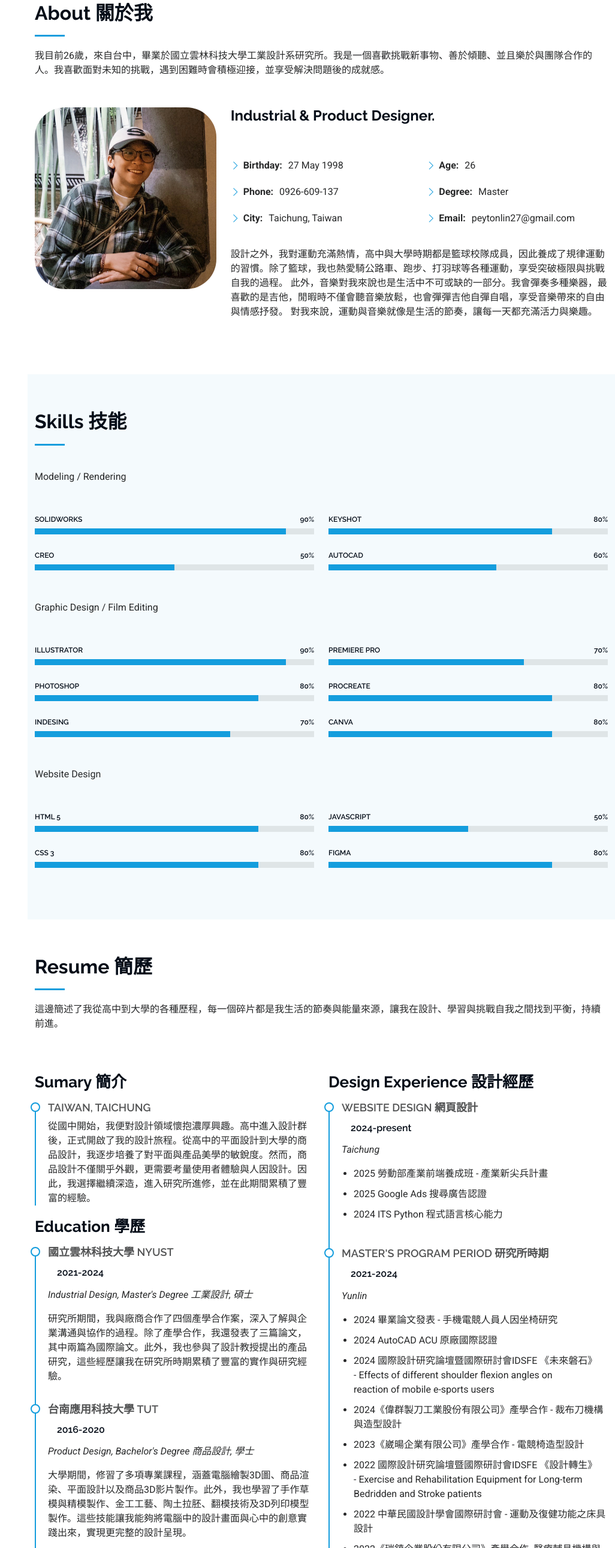
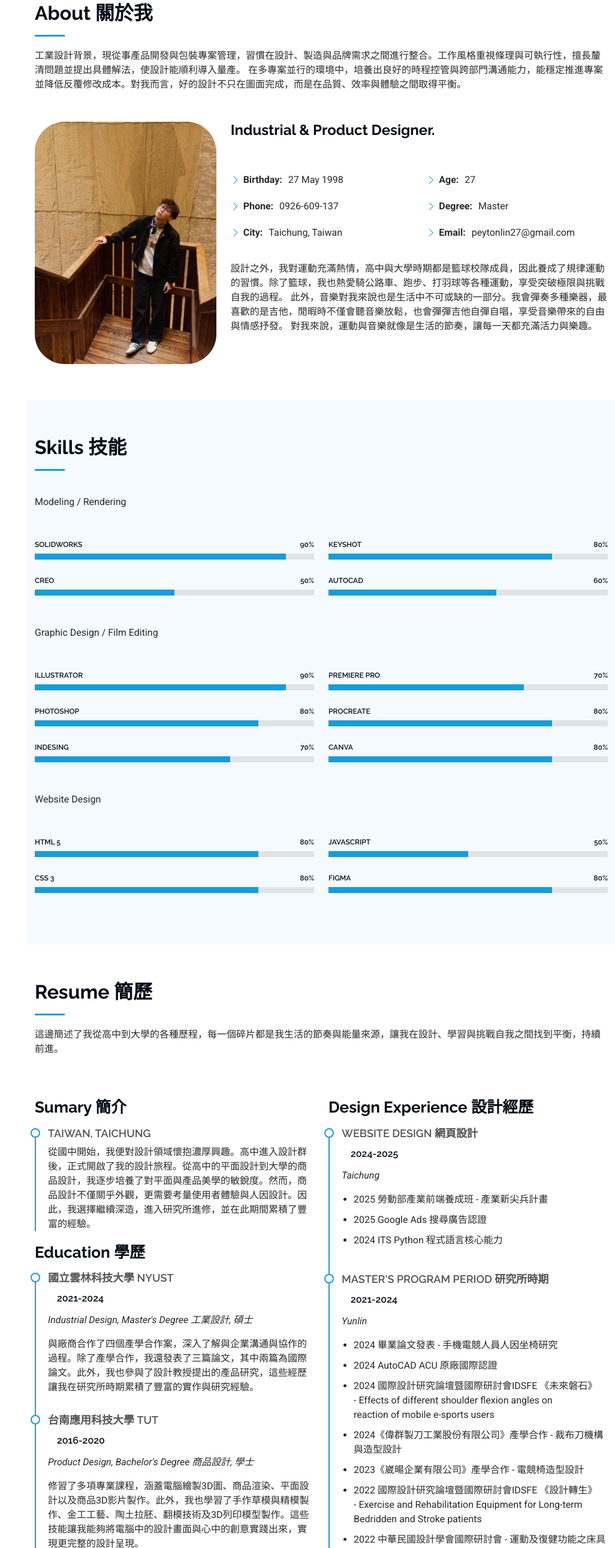
Before and after one commit to peytonlin/peytonlin.github.io, a website: page index.html in a window 1280 px wide. Shown: the part 857-3438 px from the top of the page at 60% size, without its empty margins (254-1280 px from the left). Drawn offline with Linux system fonts and the light colour scheme.

Commit message:
Merge remote-tracking branch 'origin/master'

```diff
--- a/index.html
+++ b/index.html
@@ -57,7 +57,7 @@
     <div class="social-links text-center">
       <a href="https://www.facebook.com/share/1EejyeZ9g3/?mibextid=wwXIfr" class="facebook"><i class="bi bi-facebook"></i></a>
       <a href="https://www.instagram.com/peyton__design?igsh=bmM2bDRmaGp4ejBl&utm_source=qr" class="instagram"><i class="bi bi-instagram"></i></a>
-      <a href="#" class="linkedin"><i class="bi bi-linkedin"></i></a>
+      <a href="https://www.linkedin.com/in/%E7%8F%AE%E9%B4%BB-%E6%9E%97-882015356?utm_source=share&utm_campaign=share_via&utm_content=profile&utm_medium=ios_app" class="linkedin"><i class="bi bi-linkedin"></i></a>
     </div>
 
     <nav id="navmenu" class="navmenu">
@@ -110,14 +110,15 @@
       <!-- Section Title -->
       <div class="container section-title" data-aos="fade-up">
         <h2>About 關於我</h2>
-        <p>我目前26歲，來自台中，畢業於國立雲林科技大學工業設計系研究所。我是一個喜歡挑戰新事物、善於傾聽、並且樂於與團隊合作的人。我喜歡面對未知的挑戰，遇到困難時會積極迎接，並享受解決問題後的成就感。</p>
+        <p>工業設計背景，現從事產品開發與包裝專案管理，習慣在設計、製造與品牌需求之間進行整合。工作風格重視條理與可執行性，擅長釐清問題並提出具體解法，使設計能順利導入量產。
+          在多專案並行的環境中，培養出良好的時程控管與跨部門溝通能力，能穩定推進專案並降低反覆修改成本。對我而言，好的設計不只在圖面完成，而是在品質、效率與體驗之間取得平衡。</p>
       </div><!-- End Section Title -->
 
       <div class="container" data-aos="fade-up" data-aos-delay="100">
 
         <div class="row gy-4 justify-content-center">
           <div class="col-lg-4">
-            <img src="assets/img/2.png" style="border-radius:50px" class="img-fluid" alt="林珮鴻">
+            <img src="assets/img/4.jpg" style="border-radius:50px" class="img-fluid" alt="林珮鴻">
           </div>
           <div class="col-lg-8 content">
             <h2>  Industrial &amp; Product Designer.</h2>
@@ -134,7 +135,7 @@
               </div>
               <div class="col-lg-6">
                 <ul>
-                  <li><i class="bi bi-chevron-right"></i> <strong>Age:</strong> <span>26</span></li>
+                  <li><i class="bi bi-chevron-right"></i> <strong>Age:</strong> <span>27</span></li>
                   <li><i class="bi bi-chevron-right"></i> <strong>Degree:</strong> <span>Master</span></li>
                   <li><i class="bi bi-chevron-right"></i> <strong>Email:</strong> <span>peytonlin27@gmail.com</span></li>
                 </ul>
@@ -348,27 +349,28 @@
               <h4>國立雲林科技大學 NYUST</h4>
               <h5>2021-2024</h5>
               <p><em>Industrial Design, Master's Degree  工業設計, 碩士</em></p>
-              <p>研究所期間，我與廠商合作了四個產學合作案，深入了解與企業溝通與協作的過程。除了產學合作，我還發表了三篇論文，其中兩篇為國際論文。此外，我也參與了設計教授提出的產品研究，這些經歷讓我在研究所時期累積了豐富的實作與研究經驗。</p>
+              <p>與廠商合作了四個產學合作案，深入了解與企業溝通與協作的過程。除了產學合作，我還發表了三篇論文，其中兩篇為國際論文。此外，我也參與了設計教授提出的產品研究，這些經歷讓我在研究所時期累積了豐富的實作與研究經驗。</p>
             </div><!-- Edn Resume Item -->
 
             <div class="resume-item">
               <h4>台南應用科技大學 TUT</h4>
               <h5>2016-2020</h5>
               <p><em>Product Design, Bachelor's Degree  商品設計, 學士</em></p>
-              <p>大學期間，修習了多項專業課程，涵蓋電腦繪製3D圖、商品渲染、平面設計以及商品3D影片製作。此外，我也學習了手作草模與精模製作、金工工藝、陶土拉胚、翻模技術及3D列印模型製作。這些技能讓我能夠將電腦中的設計畫面與心中的創意實踐出來，實現更完整的設計呈現。</p>
+              <p>修習了多項專業課程，涵蓋電腦繪製3D圖、商品渲染、平面設計以及商品3D影片製作。此外，我也學習了手作草模與精模製作、金工工藝、陶土拉胚、翻模技術及3D列印模型製作。這些技能讓我能夠將電腦中的設計畫面與心中的創意實踐出來，實現更完整的設計呈現。</p>
             </div><!-- Edn Resume Item -->
 
             <div class="resume-item">
               <h4>明道高級中學 MDHS</h4>
               <h5>2013-2016</h5>
               <p><em>Design Track, High School Diploma  設計群, 高中</em></p>
-              <p>在高中時期，我學習了基礎的平面設計，並考取了兩張設計相關的丙級證照。同時，我掌握了多種表現技法，並深入了解各種設計風格與歷史，為日後的設計學習奠定了扎實的基礎。此外，在畢業專題中，我首次與同學合作設計，透過團隊協作，學習了設計溝通的技巧，並在思維碰撞中拓展了對設計的理解。</p>
+              <p>學習了基礎的平面設計，並考取了兩張設計相關的丙級證照。同時，我掌握了多種表現技法，並深入了解各種設計風格與歷史，為日後的設計學習奠定了扎實的基礎。此外，在畢業專題中，我首次與同學合作設計，透過團隊協作，學習了設計溝通的技巧，並在思維碰撞中拓展了對設計的理解。</p>
             </div><!-- Edn Resume Item -->
 
             <h3 class="resume-title">Activity Experience 活動經歷</h3>
             <div class="resume-item">
             <h5>2014-2024</h5>
             <ul>
+              <li>2025  ZEPRO RUN / 半程馬拉松 / 2:52:10完賽</li>
               <li>2024  長榮馬拉松 / 半程馬拉松 / 2:24:50完賽</li>
               <li>2023  YunTech 20·20 校園路跑活動 / 5公里完賽</li>
               <li>2022  YunTech 20·20 校園路跑活動 / 5公里完賽</li>
@@ -393,7 +395,7 @@
             <h3 class="resume-title">Design Experience 設計經歷</h3>
             <div class="resume-item">
               <h4>Website Design 網頁設計</h4>
-              <h5>2024-present</h5>
+              <h5>2024-2025</h5>
               <p><em>Taichung</em></p>
               <ul>
                 <li>2025  勞動部產業前端養成班 - 產業新尖兵計畫 </li>
```
Also changed, not shown: assets/img/4.jpg (added).
